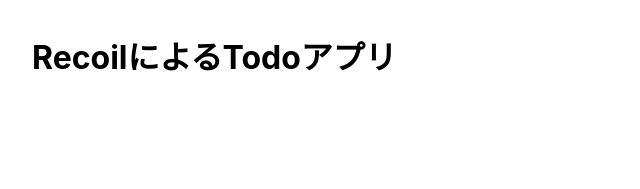
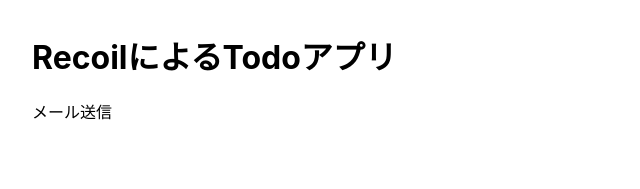
Before and after one commit to ukigumo-shiina3/recoil-todo, a React (Create React App) app: page / in a window 1280 px wide. Shown: the top 189 px of the page, without its empty margins (0-640 px from the left). Built offline with nearby package versions, Linux system fonts and the light colour scheme.

Commit message:
✨ atomの設定

```diff
--- a/src/components/TodoList.js
+++ b/src/components/TodoList.js
@@ -1,7 +1,25 @@
+import { atom, useRecoilValue } from "recoil";
+
+const todoListState = atom({
+  key: "todoListState",
+  default: [
+    {
+      id: 0,
+      title: "メール送信",
+      isComplete: false,
+    },
+  ],
+});
+
 function TodoList() {
+  // useRecoilValue: atomの値のみを取得する。Read Onlyなので状態の取得はできるが更新を行うことはできない
+  const todoList = useRecoilValue(todoListState);
   return (
     <>
       <h1>RecoilによるTodoアプリ</h1>
+      {todoList.map((item) => (
+        <div key={item.id}>{item.title}</div>
+      ))}
     </>
   );
 }
```
